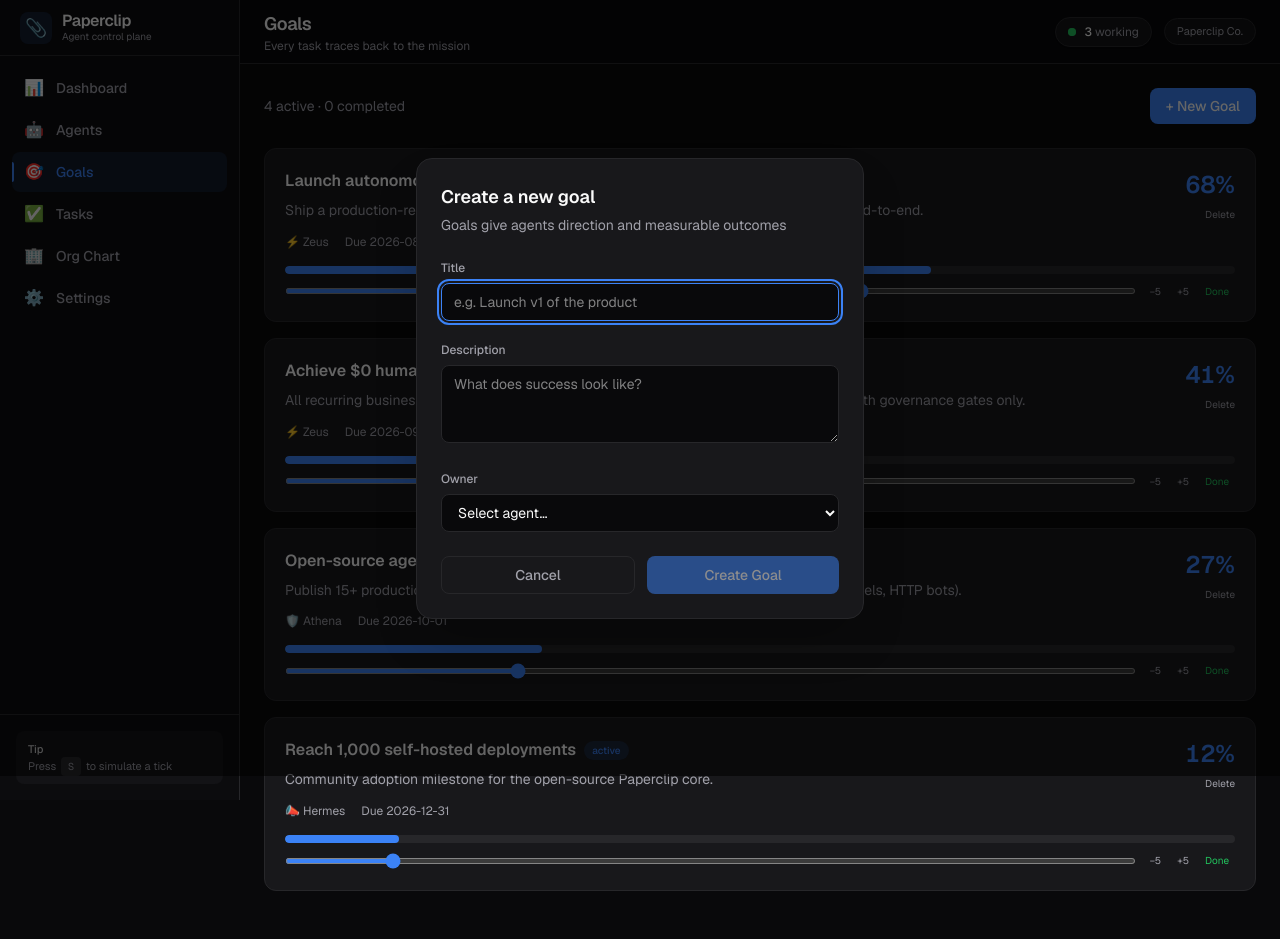
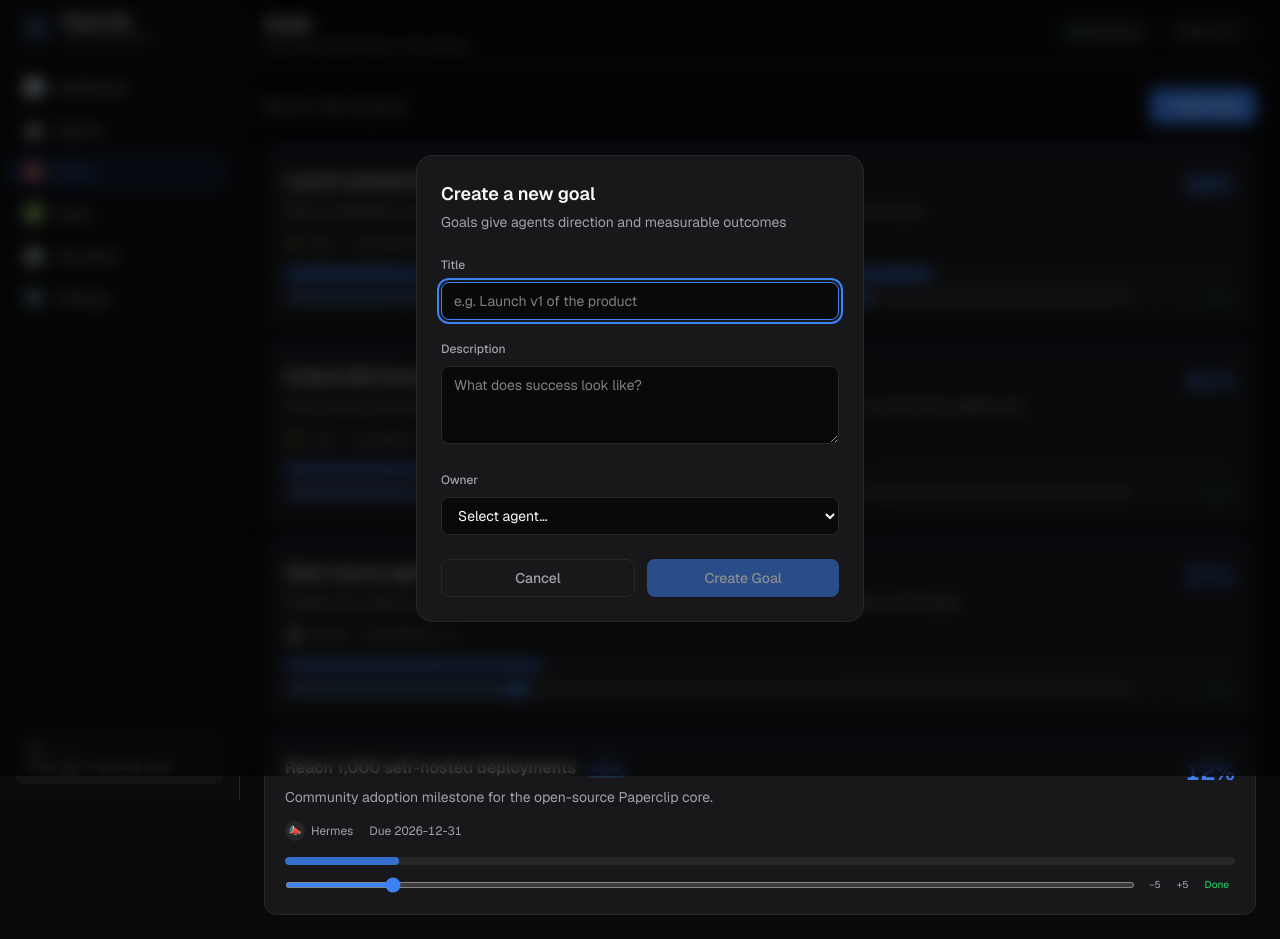
Before and after one commit to henrygoldsmith07-wq/paperclip-clone, a Next.js app: page /dashboard/goals in a window 1280 px wide. Both pictures are taken after a click on the button "+ New Goal". Before the commit the page ends 915 px from the top, so only its background shows below. Built offline with nearby package versions, Linux system fonts and the light colour scheme.

Commit message:
ui: polish Goals cards — status accent bar, better progress, hover depth

```diff
--- a/src/app/dashboard/goals/page.tsx
+++ b/src/app/dashboard/goals/page.tsx
@@ -54,18 +54,23 @@ export default function GoalsPage() {
       <div className="flex-1 space-y-6 p-6 pt-16 lg:pt-6">
         <div className="flex flex-wrap items-center justify-between gap-3">
           <p className="text-sm text-muted">
-            {active.length} active · {completed.length} completed
+            <span className="font-medium text-foreground">{active.length}</span>{" "}
+            active ·{" "}
+            <span className="font-medium text-foreground">
+              {completed.length}
+            </span>{" "}
+            completed
           </p>
           <button
             onClick={() => setShowAdd(true)}
-            className="rounded-lg bg-accent px-4 py-2 text-sm font-medium text-white hover:bg-accent-hover"
+            className="rounded-lg bg-accent px-4 py-2 text-sm font-medium text-white shadow-sm hover:bg-accent-hover"
           >
             + New Goal
           </button>
         </div>
 
         {showAdd && (
-          <div className="fixed inset-0 z-50 flex items-center justify-center bg-black/60 p-4">
+          <div className="fixed inset-0 z-50 flex items-center justify-center bg-black/60 p-4 backdrop-blur-sm">
             <div className="w-full max-w-md rounded-2xl border border-border bg-card p-6 shadow-2xl animate-fade-in">
               <h2 className="text-lg font-semibold">Create a new goal</h2>
               <p className="mt-1 text-sm text-muted">
@@ -78,18 +83,20 @@ export default function GoalsPage() {
                     value={title}
                     onChange={(e) => setTitle(e.target.value)}
                     placeholder="e.g. Launch v1 of the product"
-                    className="mt-1 w-full rounded-lg border border-border bg-background px-3 py-2 text-sm outline-none focus:border-accent"
+                    className="mt-1.5 w-full rounded-lg border border-border bg-background px-3 py-2 text-sm outline-none focus:border-accent"
                     autoFocus
                   />
                 </div>
                 <div>
-                  <label className="text-xs font-medium text-muted">Description</label>
+                  <label className="text-xs font-medium text-muted">
+                    Description
+                  </label>
                   <textarea
                     value={description}
                     onChange={(e) => setDescription(e.target.value)}
                     rows={3}
                     placeholder="What does success look like?"
-                    className="mt-1 w-full rounded-lg border border-border bg-background px-3 py-2 text-sm outline-none focus:border-accent resize-y"
+                    className="mt-1.5 w-full rounded-lg border border-border bg-background px-3 py-2 text-sm outline-none focus:border-accent resize-y"
                   />
                 </div>
                 <div>
@@ -97,7 +104,7 @@ export default function GoalsPage() {
                   <select
                     value={ownerId}
                     onChange={(e) => setOwnerId(e.target.value)}
-                    className="mt-1 w-full rounded-lg border border-border bg-background px-3 py-2 text-sm outline-none focus:border-accent"
+                    className="mt-1.5 w-full rounded-lg border border-border bg-background px-3 py-2 text-sm outline-none focus:border-accent"
                   >
                     <option value="">Select agent…</option>
                     {agents.map((a) => (
@@ -128,15 +135,15 @@ export default function GoalsPage() {
         )}
 
         {goals.length === 0 ? (
-          <div className="rounded-xl border border-border bg-card py-20 text-center">
-            <p className="text-4xl mb-3">🎯</p>
-            <p className="text-muted">No goals yet</p>
+          <div className="rounded-xl border border-dashed border-border bg-card/50 py-20 text-center">
+            <p className="text-4xl mb-3 opacity-60">🎯</p>
+            <p className="font-medium text-muted">No goals yet</p>
             <p className="mt-1 text-sm text-muted">
               Create your first company goal to give agents direction
             </p>
             <button
               onClick={() => setShowAdd(true)}
-              className="mt-4 text-sm text-accent hover:underline"
+              className="mt-4 text-sm font-medium text-accent hover:underline"
             >
               + Create a goal
             </button>
@@ -145,11 +152,29 @@ export default function GoalsPage() {
           <div className="space-y-4">
             {goals.map((goal) => {
               const owner = agents.find((a) => a.id === goal.ownerId);
+              const statusBar =
+                goal.status === "completed"
+                  ? "bg-success"
+                  : goal.status === "blocked"
+                    ? "bg-danger"
+                    : "bg-accent";
+              const progressColor =
+                goal.progress >= 100
+                  ? "bg-success"
+                  : goal.progress >= 60
+                    ? "bg-accent"
+                    : "bg-accent/80";
+
               return (
                 <div
                   key={goal.id}
-                  className="rounded-xl border border-border bg-card p-5 transition-colors hover:border-accent/20"
+                  className="group relative overflow-hidden rounded-xl border border-border bg-card p-5 transition-all hover:border-accent/30 hover:shadow-lg hover:shadow-black/15"
                 >
+                  {/* Status accent bar */}
+                  <div
+                    className={`absolute inset-x-0 top-0 h-0.5 ${statusBar} opacity-50 group-hover:opacity-80 transition-opacity`}
+                  />
+
                   <div className="flex items-start justify-between gap-4">
                     <div className="min-w-0 flex-1">
                       <div className="flex flex-wrap items-center gap-2">
@@ -169,22 +194,27 @@ export default function GoalsPage() {
                         </span>
                       </div>
                       {goal.description && (
-                        <p className="mt-1.5 text-sm text-muted leading-relaxed">
+                        <p className="mt-1.5 text-sm leading-relaxed text-muted">
                           {goal.description}
                         </p>
                       )}
                       <div className="mt-3 flex flex-wrap items-center gap-4 text-xs text-muted">
                         {owner && (
-                          <span>
-                            {owner.avatar} {owner.name}
+                          <span className="flex items-center gap-1.5">
+                            <span className="flex h-5 w-5 items-center justify-center rounded-full bg-zinc-800 text-[10px]">
+                              {owner.avatar}
+                            </span>
+                            {owner.name}
                           </span>
                         )}
-                        {goal.dueDate && <span>Due {goal.dueDate}</span>}
+                        {goal.dueDate && (
+                          <span className="tabular-nums">Due {goal.dueDate}</span>
+                        )}
                       </div>
                     </div>
 
                     <div className="text-right shrink-0">
-                      <div className="text-2xl font-semibold text-accent tabular-nums">
+                      <div className="text-2xl font-semibold tabular-nums text-accent">
                         {goal.progress}%
                       </div>
                       <button
@@ -193,7 +223,7 @@ export default function GoalsPage() {
                             deleteGoal(goal.id);
                           }
                         }}
-                        className="mt-1 text-[10px] text-muted hover:text-danger"
+                        className="mt-1 text-[10px] text-muted opacity-0 transition-opacity group-hover:opacity-100 hover:text-danger"
                       >
                         Delete
                       </button>
@@ -203,11 +233,11 @@ export default function GoalsPage() {
                   <div className="mt-4">
                     <div className="h-2 overflow-hidden rounded-full bg-zinc-800">
                       <div
-                        className="h-full rounded-full bg-accent transition-all duration-500"
+                        className={`h-full rounded-full transition-all duration-500 ${progressColor}`}
                         style={{ width: `${goal.progress}%` }}
                       />
                     </div>
-                    <div className="mt-2 flex items-center gap-2">
+                    <div className="mt-2.5 flex items-center gap-2">
                       <input
                         type="range"
                         min={0}
@@ -216,7 +246,7 @@ export default function GoalsPage() {
                         onChange={(e) =>
                           updateGoalProgress(goal.id, Number(e.target.value))
                         }
-                        className="flex-1 h-1.5 accent-accent cursor-pointer"
+                        className="h-1.5 flex-1 cursor-pointer accent-accent"
                       />
                       <div className="flex gap-1">
                         <button
@@ -226,7 +256,7 @@ export default function GoalsPage() {
                               Math.max(0, goal.progress - 5)
                             )
                           }
-                          className="rounded px-1.5 py-0.5 text-[10px] text-muted hover:bg-card-hover"
+                          className="rounded-md px-1.5 py-0.5 text-[10px] text-muted hover:bg-card-hover"
                         >
                           −5
                         </button>
@@ -237,13 +267,13 @@ export default function GoalsPage() {
                               Math.min(100, goal.progress + 5)
                             )
                           }
-                          className="rounded px-1.5 py-0.5 text-[10px] text-muted hover:bg-card-hover"
+                          className="rounded-md px-1.5 py-0.5 text-[10px] text-muted hover:bg-card-hover"
                         >
                           +5
                         </button>
                         <button
                           onClick={() => updateGoalProgress(goal.id, 100)}
-                          className="rounded px-1.5 py-0.5 text-[10px] text-success hover:bg-success/10"
+                          className="rounded-md px-1.5 py-0.5 text-[10px] font-medium text-success hover:bg-success/10"
                         >
                           Done
                         </button>
```
